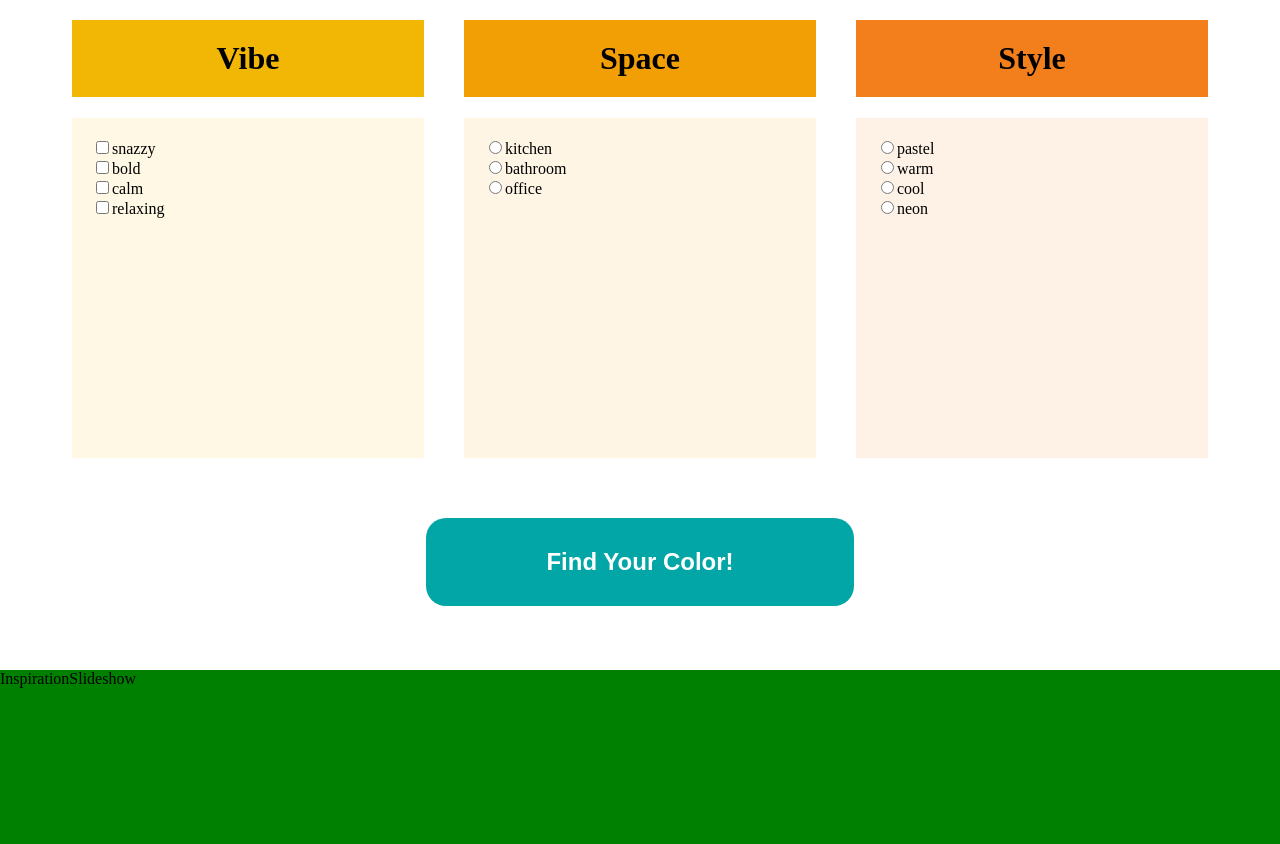
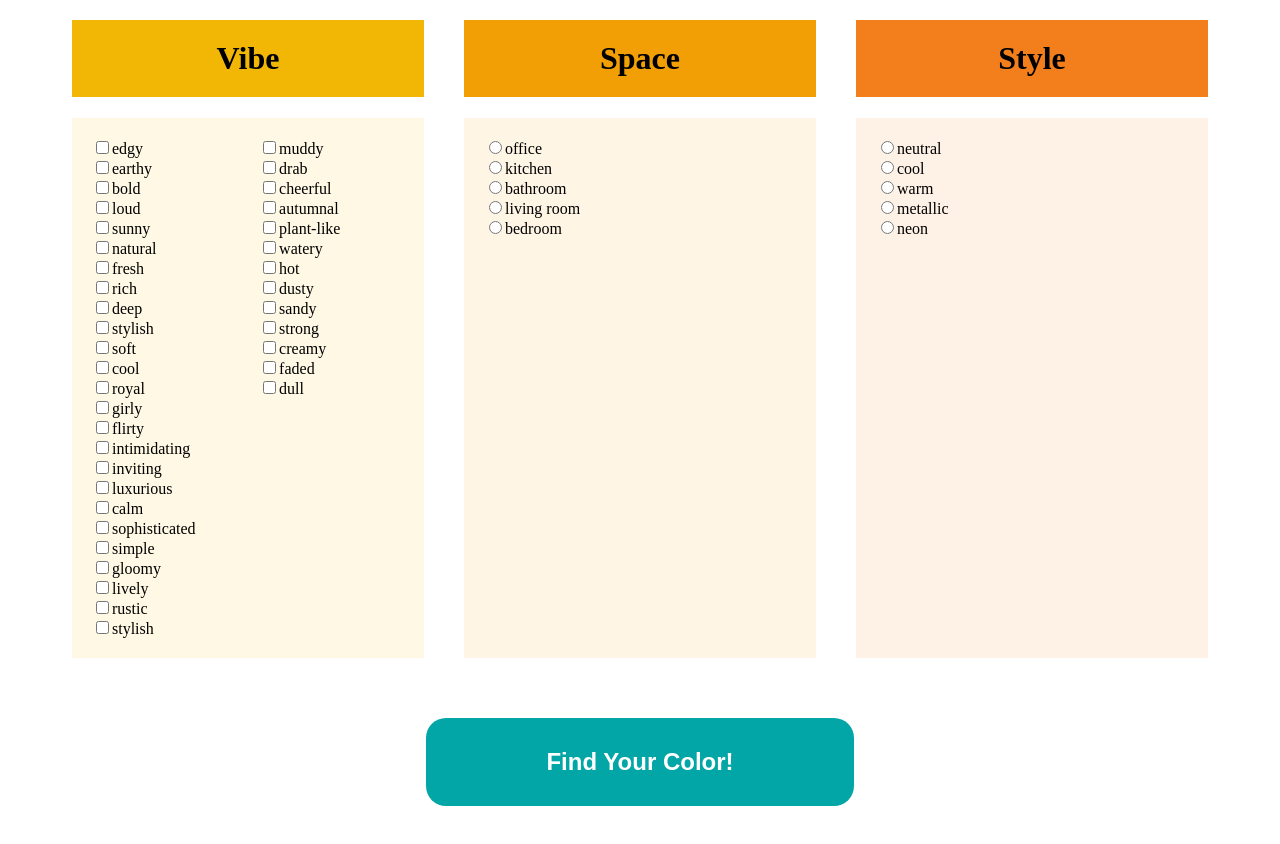
Before and after one commit to RobV34/color-app, a React (Create React App) app: page / in a window 1280 px wide. Shown: the part 782-1626 px from the top of the page. Built offline with nearby package versions, Linux system fonts and the light colour scheme.

Commit message:
Options changed to reflect mock data

```diff
--- a/src/components/ChoiceBox.css
+++ b/src/components/ChoiceBox.css
@@ -20,7 +20,10 @@
 
 .ChoiceBox-userOptionList{
     padding: 20px;
-    height: 300px;
+    height: 500px;
+    display: flex;
+    flex-direction: column;
+    flex-wrap: wrap;
 }
 
 .ChoiceBox-eachOption{
--- a/src/components/UserChoices.jsx
+++ b/src/components/UserChoices.jsx
@@ -55,10 +55,44 @@
     stepNumber="1"
     heading="Vibe"
     userOptions={[
-      { id: 1, name: "snazzy" },
-      { id: 2, name: "bold" },
-      { id: 3, name: "calm" },
-      { id: 4, name: "relaxing"}
+      { "id": 1, "name": "edgy" },
+{ "id": 2, "name": "earthy" },
+{ "id": 3, "name": "bold" },
+{ "id": 4, "name": "loud" },
+{ "id": 5, "name": "sunny" },
+{ "id": 6, "name": "natural" },
+{ "id": 7, "name": "fresh" },
+{ "id": 8, "name": "rich" },
+{ "id": 9, "name": "deep" },
+{ "id": 10, "name": "stylish" },
+{ "id": 11, "name": "soft" },
+{ "id": 12, "name": "cool" },
+{ "id": 13, "name": "royal" },
+{ "id": 14, "name": "girly" },
+{ "id": 15, "name": "flirty" },
+{ "id": 16, "name": "intimidating" },
+{ "id": 17, "name": "inviting" },
+{ "id": 18, "name": "luxurious" },
+{ "id": 19, "name": "calm" },
+{ "id": 20, "name": "sophisticated" },
+{ "id": 21, "name": "simple" },
+{ "id": 22, "name": "gloomy" },
+{ "id": 23, "name": "lively" },
+{ "id": 24, "name": "rustic" },
+{ "id": 25, "name": "stylish" },
+{ "id": 26, "name": "muddy" },
+{ "id": 27, "name": "drab" },
+{ "id": 28, "name": "cheerful" },
+{ "id": 29, "name": "autumnal" },
+{ "id": 30, "name": "plant-like" },
+{ "id": 31, "name": "watery" },
+{ "id": 32, "name": "hot" },
+{ "id": 33, "name": "dusty" },
+{ "id": 34, "name": "sandy" },
+{ "id": 35, "name": "strong" },
+{ "id": 36, "name": "creamy" },
+{ "id": 37, "name": "faded" },
+{ "id": 38, "name": "dull" }
     ]}
     colorUI="#F2B705"
     colorUIFaded="rgba(242, 183, 5, 0.1)"
@@ -69,9 +103,11 @@
     stepNumber="2"
     heading="Space"
     userOptions={[
-      { id: 1, name: "kitchen" },
-      { id: 2, name: "bathroom" },
-      { id: 3, name: "office" }
+      { id: 1, name: "office" },
+      { id: 2, name: "kitchen" },
+      { id: 3, name: "bathroom" },
+      { id: 4, name: "living room" },
+      { id: 5, name: "bedroom" }
     ]}
     colorUI="#F29F05"
     colorUIFaded="rgba(242, 159, 5, 0.1)"
@@ -82,10 +118,11 @@
     stepNumber="3"
     heading="Style"
     userOptions={[
-      { id: 1, name: "pastel" },
-      { id: 2, name: "warm" },
-      { id: 3, name: "cool" },
-      { id: 4, name: "neon" }
+      { id: 1, name: "neutral" },
+      { id: 2, name: "cool" },
+      { id: 3, name: "warm" },
+      { id: 4, name: "metallic" },
+      { id: 5, name: "neon" }
     ]}
     colorUI="#F27F1B"
     colorUIFaded="rgba(242, 127, 27, 0.1)"
```
